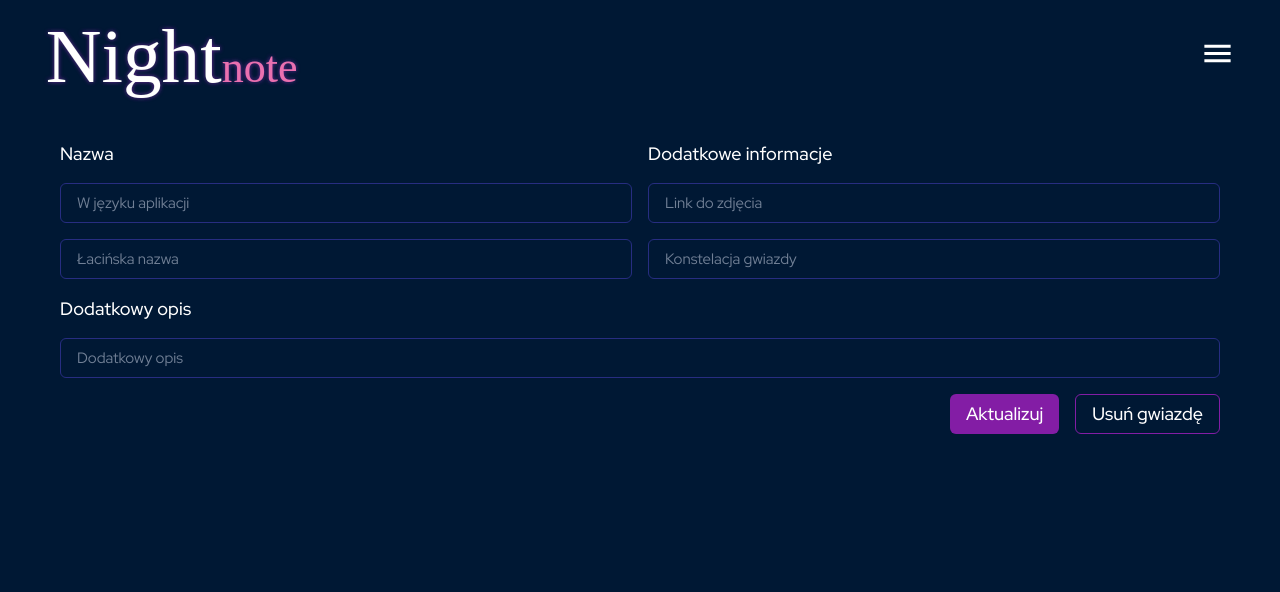
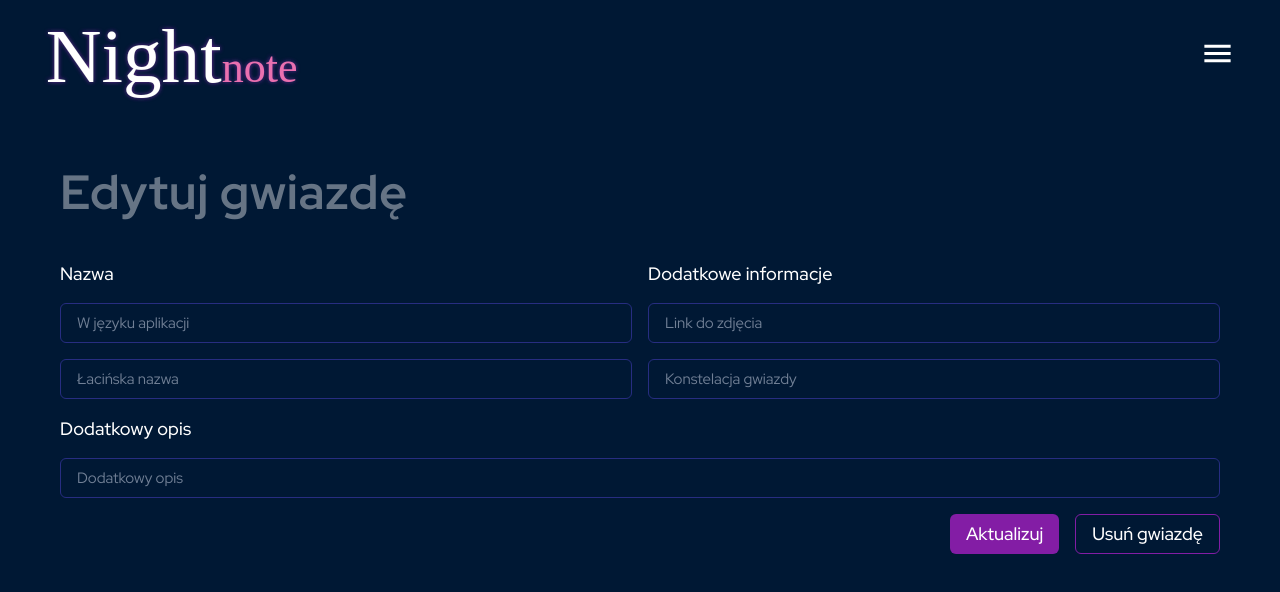
Before and after one commit to DawidDev/sky-note, a React (Create React App) app: page /star/1 in a window 1280 px wide. Shown: the top 592 px of the page. Built offline with nearby package versions, Linux system fonts and the light colour scheme; no server answers.

Commit message:
26.12.2022 - Add TitlePage component for all pages

```diff
--- a/src/Pages/CreateForm/CreateForm.tsx
+++ b/src/Pages/CreateForm/CreateForm.tsx
@@ -6,6 +6,7 @@ import LabelForm from "../../components/LabelForm/LabelForm";
 import { useParams } from "react-router-dom";
 import { useToast } from "@chakra-ui/react";
 import { StarType } from "../../utils/types";
+import TitlePage from "../../components/TitlePage/TitlePage";
 
 export const CreateForm = () => {
   const [mongoId, setMongoId] = useState();
@@ -135,6 +136,7 @@ export const CreateForm = () => {
       marginTop="140px !important"
       spacing={4}
     >
+      <TitlePage text={id ? "Edytuj gwiazdę" : "Dodaj gwiazdę"} />
       <SimpleGrid columns={{ base: 1, md: 2 }} spacing={4}>
         <Stack spacing="16px">
           <LabelForm text="Nazwa"></LabelForm>
--- a/src/Pages/CreateObservation/CreateObservation.tsx
+++ b/src/Pages/CreateObservation/CreateObservation.tsx
@@ -8,6 +8,7 @@ import InputNumber from "../../components/InputNumber/InputNumber";
 import InputSelect from "../../components/InputSelect/InputSelect";
 
 import { Observation } from "../../utils/types";
+import TitlePage from "../../components/TitlePage/TitlePage";
 
 export const CreateObservation = () => {
   const [date, setDate] = useState("");
@@ -96,6 +97,7 @@ export const CreateObservation = () => {
 
   return (
     <Stack w="100%" maxW="1200px" px="20px" marginTop="140px !important" spacing={4}>
+      <TitlePage text="Dodaj obserwację" />
       <SimpleGrid columns={{ base: 1, md: 2 }} spacing={4}>
         <Stack spacing="16px">
           <LabelForm text="Czas"></LabelForm>
--- a/src/Pages/LibraryStars/LibraryStars.tsx
+++ b/src/Pages/LibraryStars/LibraryStars.tsx
@@ -1,11 +1,12 @@
 import { VStack, Stack } from "@chakra-ui/react";
 import React, { useEffect, useState } from "react";
 import ItemListSm from "../../components/ItemListSm/ItemListSm";
-import LoadingSpinner from "../../components/LoadingSpinner/LoadingSpinner"
+import LoadingSpinner from "../../components/LoadingSpinner/LoadingSpinner";
+import TitlePage from "../../components/TitlePage/TitlePage";
 
 const LibraryStars = () => {
   const [data, setData] = useState([]);
-  const [isFetched, setIsFetched] = useState(false) // do zrobienia w komunikat w przypadku braku gwiazd
+  const [isFetched, setIsFetched] = useState(false); // do zrobienia w komunikat w przypadku braku gwiazd
   const url = "http://localhost:4000/library-stars";
 
   useEffect(() => {
@@ -20,10 +21,16 @@ const LibraryStars = () => {
 
   const starsCollection = data.map((el, index) => {
     const { _id, name, latinName, constellation } = el;
-    return <ItemListSm key={index} data={[name, latinName, constellation]} link={`/star/${_id}`}/>;
+    return (
+      <ItemListSm
+        key={index}
+        data={[name, latinName, constellation]}
+        link={`/star/${_id}`}
+      />
+    );
   });
 
-  //console.log(data);
+
   return (
     <Stack
       px="20px"
@@ -32,6 +39,8 @@ const LibraryStars = () => {
       marginTop="140px !important"
       spacing={4}
     >
+      <TitlePage text="Biblioteka gwiazd"/>
+      <ItemListSm data={['Nazwa', 'Łacińska nazwa', 'Konstelacja']}/>
       {data.length > 0 ? starsCollection : <LoadingSpinner />}
     </Stack>
   );
--- a/src/Pages/ObservationList/ObservationList.tsx
+++ b/src/Pages/ObservationList/ObservationList.tsx
@@ -2,6 +2,7 @@ import { VStack, Stack } from "@chakra-ui/react";
 import React, { useEffect, useState } from "react";
 import ItemListSm from "../../components/ItemListSm/ItemListSm";
 import LoadingSpinner from "../../components/LoadingSpinner/LoadingSpinner";
+import TitlePage from "../../components/TitlePage/TitlePage";
 
 import { Observation } from "../../utils/types";
 
@@ -40,6 +41,7 @@ const LibraryStars = () => {
   console.log(data);
   return (
     <Stack w="100%" maxW="1200px" px="20px" marginTop="140px !important" spacing={4}>
+      <TitlePage text="Moje obserwacje"/>
       {data.length > 0 ? starsCollection : <LoadingSpinner />}
     </Stack>
   );
--- a/src/components/TitlePage/TitlePage.tsx
+++ b/src/components/TitlePage/TitlePage.tsx
@@ -13,8 +13,10 @@ const TitlePage = ({ text, ...props }: TitlePage) => {
         base: "32px",
         md: "48px"
       }}
+      my="16px"
       fontWeight={700}
       letterSpacing="0.75px"
+      opacity="0.4"
     >
       {text}
     </Text>
```
Also changed, not shown: 1 other file (tests, documents, lock files or other folders).
